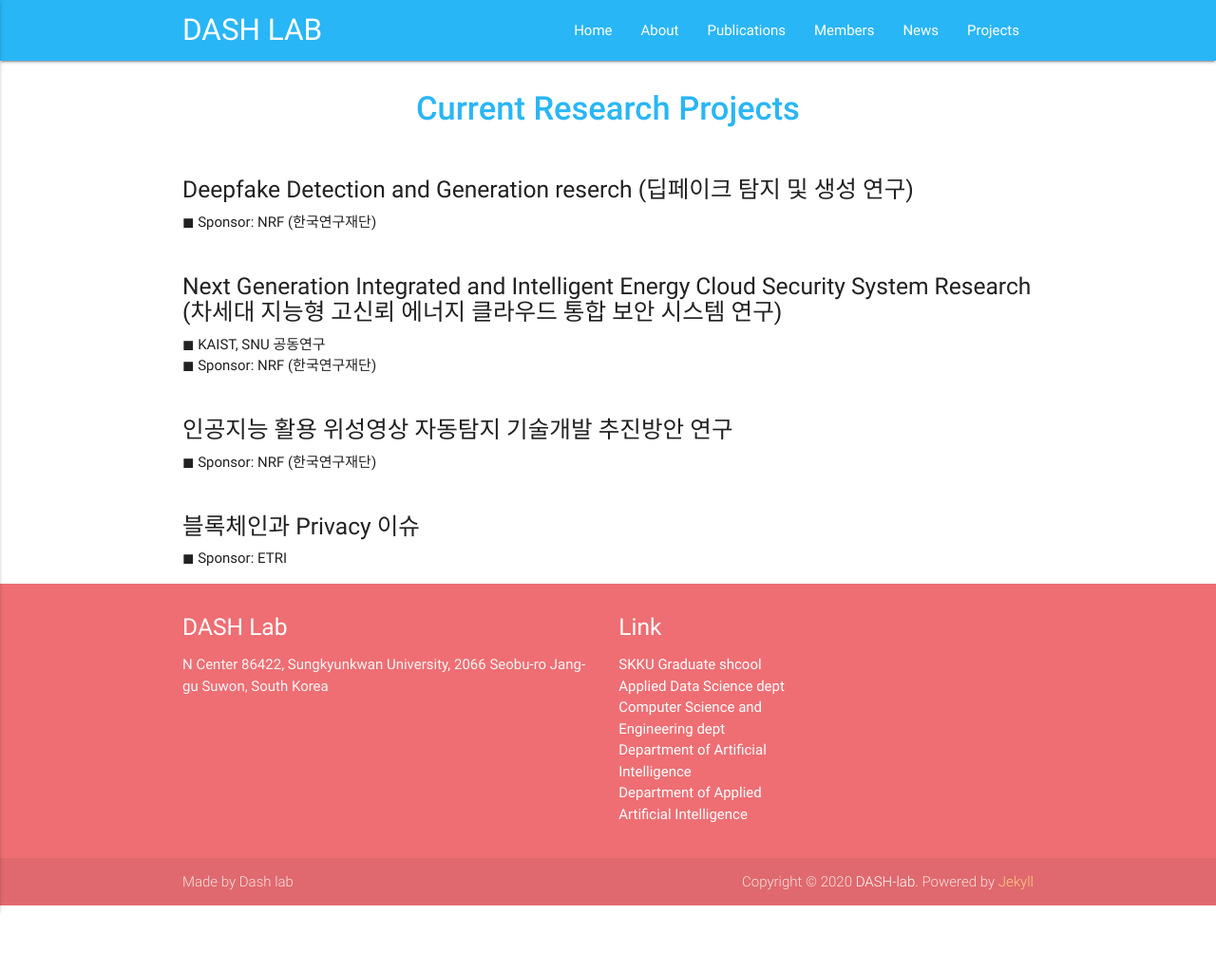
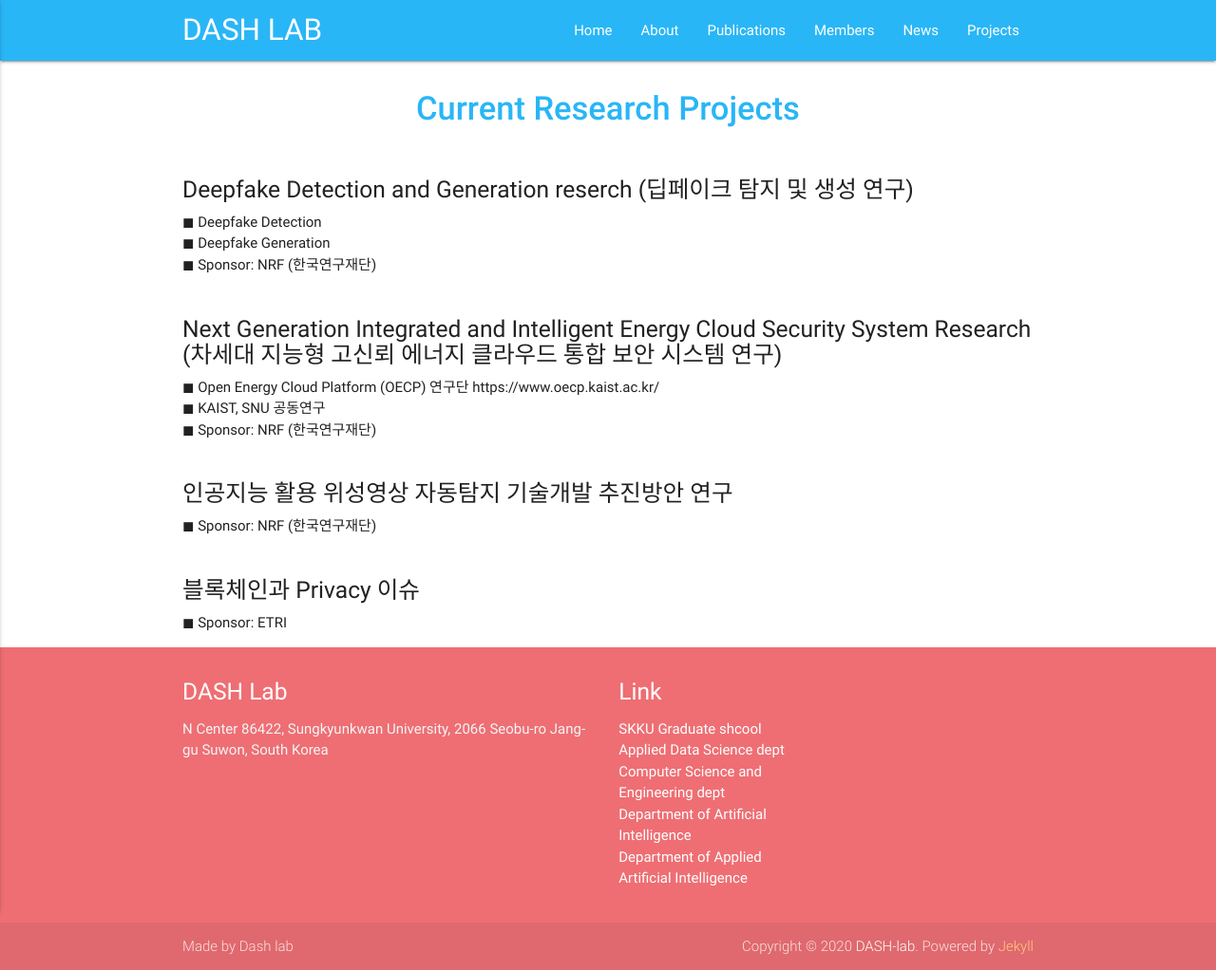
Before and after one commit to Yurim990507/DASH-Lab.github.io, a Jekyll site: the page built from example5.md, in a window 1280 px wide. Shown: the whole page at 95% size. Built offline with Jekyll 4.4.1, drawn with Linux system fonts in a browser that asks for light colours; before the commit the page ends 954 px from its top, so only the background shows below that.

Commit message:
Update example5.md

```diff
--- a/example5.md
+++ b/example5.md
@@ -10,11 +10,14 @@ permalink: /Projects/
 
 <div class="section">
     <h5>Deepfake Detection and Generation reserch (딥페이크 탐지 및 생성 연구)</h5>
+        ◼  Deepfake Detection <br>
+        ◼  Deepfake Generation <br>
         ◼  Sponsor: NRF (한국연구재단) <br>
 </div>
 
 <div class="section">
     <h5> Next Generation Integrated and Intelligent Energy Cloud Security System Research (차세대 지능형 고신뢰 에너지 클라우드 통합 보안 시스템 연구) </h5>
+        ◼  Open Energy Cloud Platform (OECP) 연구단 https://www.oecp.kaist.ac.kr/ <br>
         ◼  KAIST, SNU 공동연구 <br>
         ◼  Sponsor: NRF (한국연구재단) <br>
 
```
